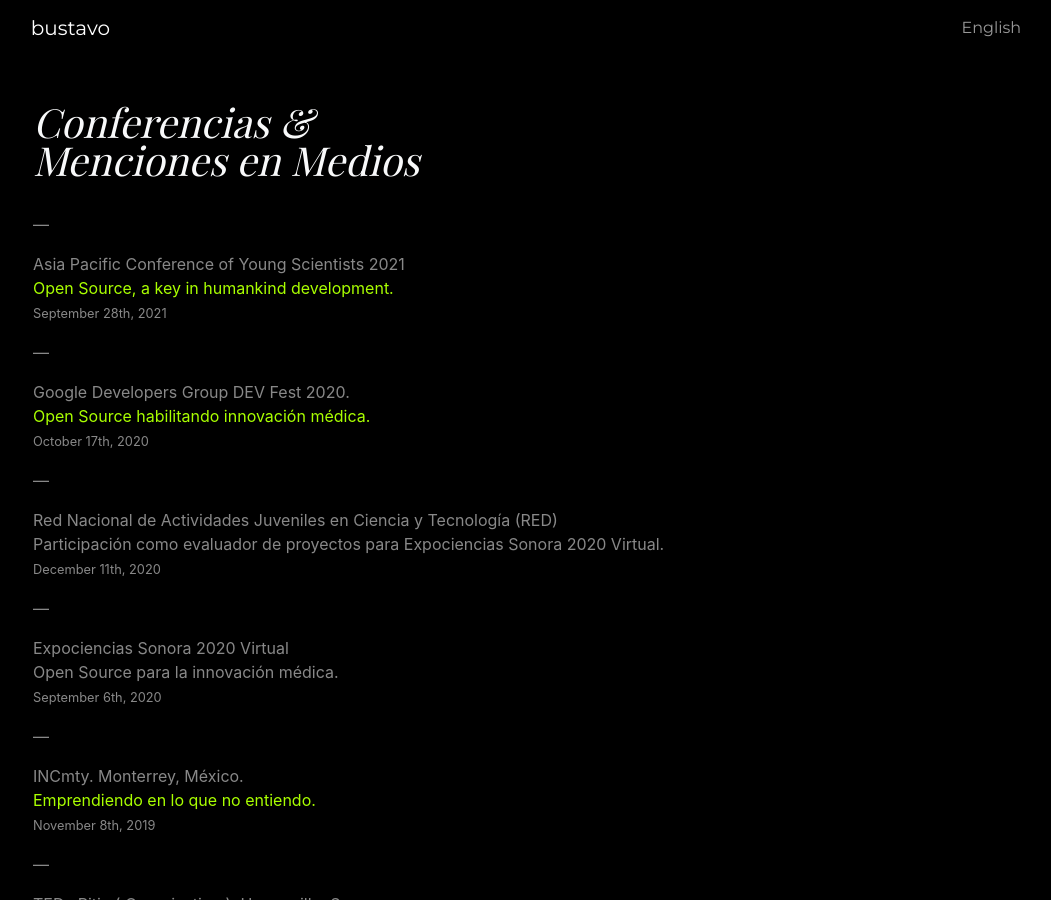
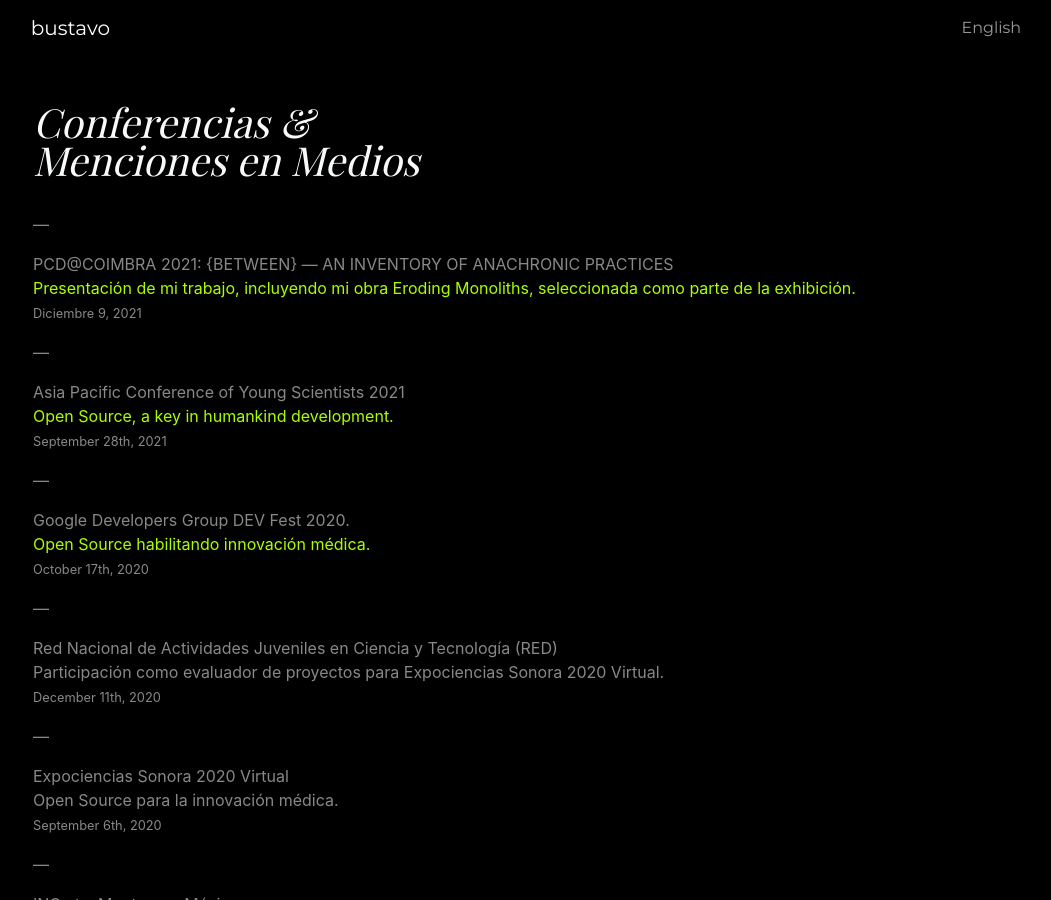
Before and after one commit to bustavo/bustavo.github.io, a Jekyll site: the page built from medios.md, in a window 1280 px wide and 900 px high. Shown: the whole window, without its empty margins (110-1161 px from the left). Built offline with Jekyll 4.4.1, drawn with Linux system fonts in a browser that asks for light colours.

```diff
--- a/medios.md
+++ b/medios.md
@@ -11,6 +11,14 @@ alternate_language_url: /media
 
 <p>
   <br/>—
+</p>
+
+PCD@COIMBRA 2021: {BETWEEN} — AN INVENTORY OF ANACHRONIC PRACTICES<br/>
+<a href="https://www.youtube.com/watch?v=uQgSkM6u0AM&t=9113s">Presentación de mi trabajo, incluyendo mi obra Eroding Monoliths, seleccionada como parte de la exhibición.</a><br/>
+<small>Diciembre 9, 2021</small>
+
+<p>
+  —
 </p>
 
 Asia Pacific Conference of Young Scientists 2021<br/>
```
Also changed, not shown: media.md (+8 -0 lines).
